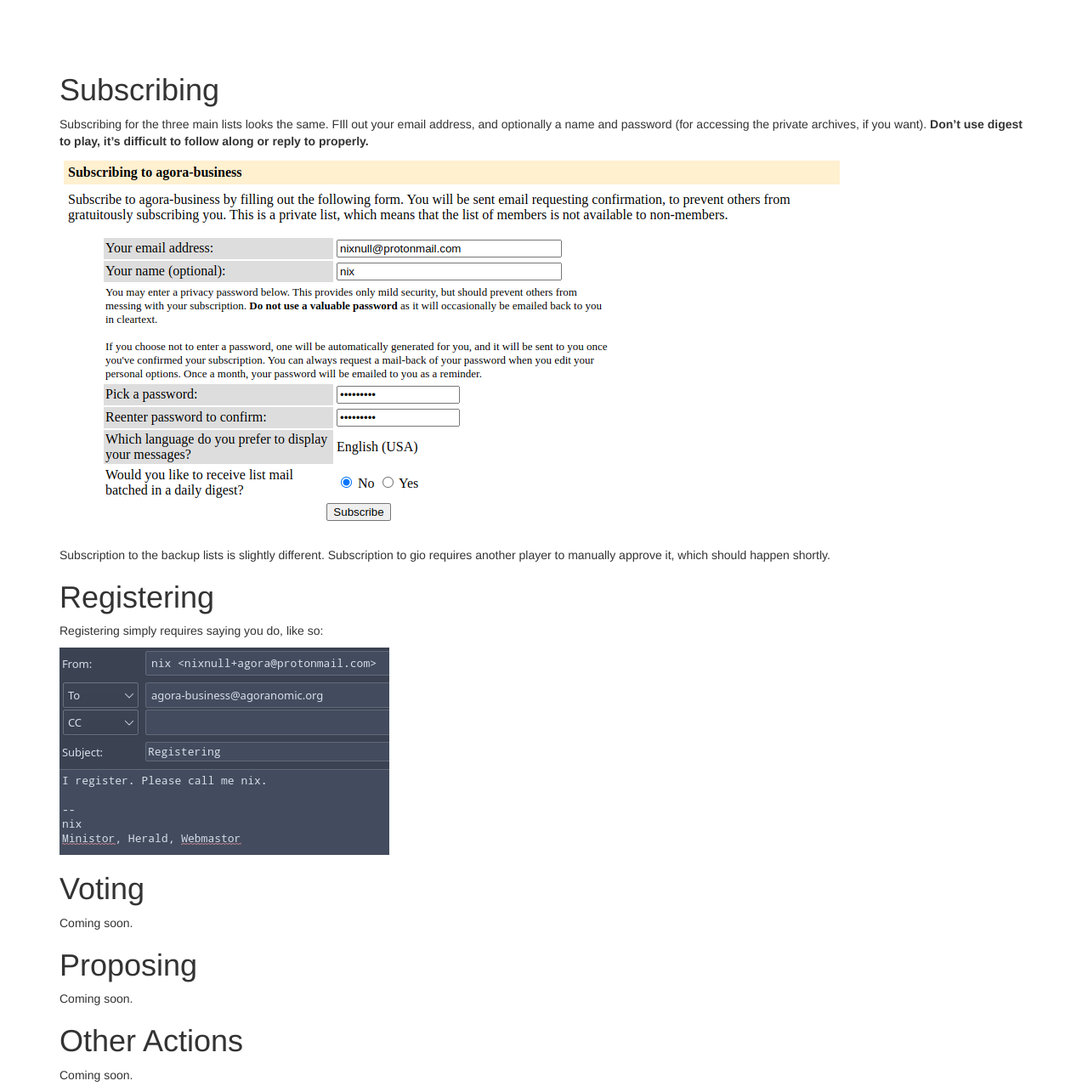
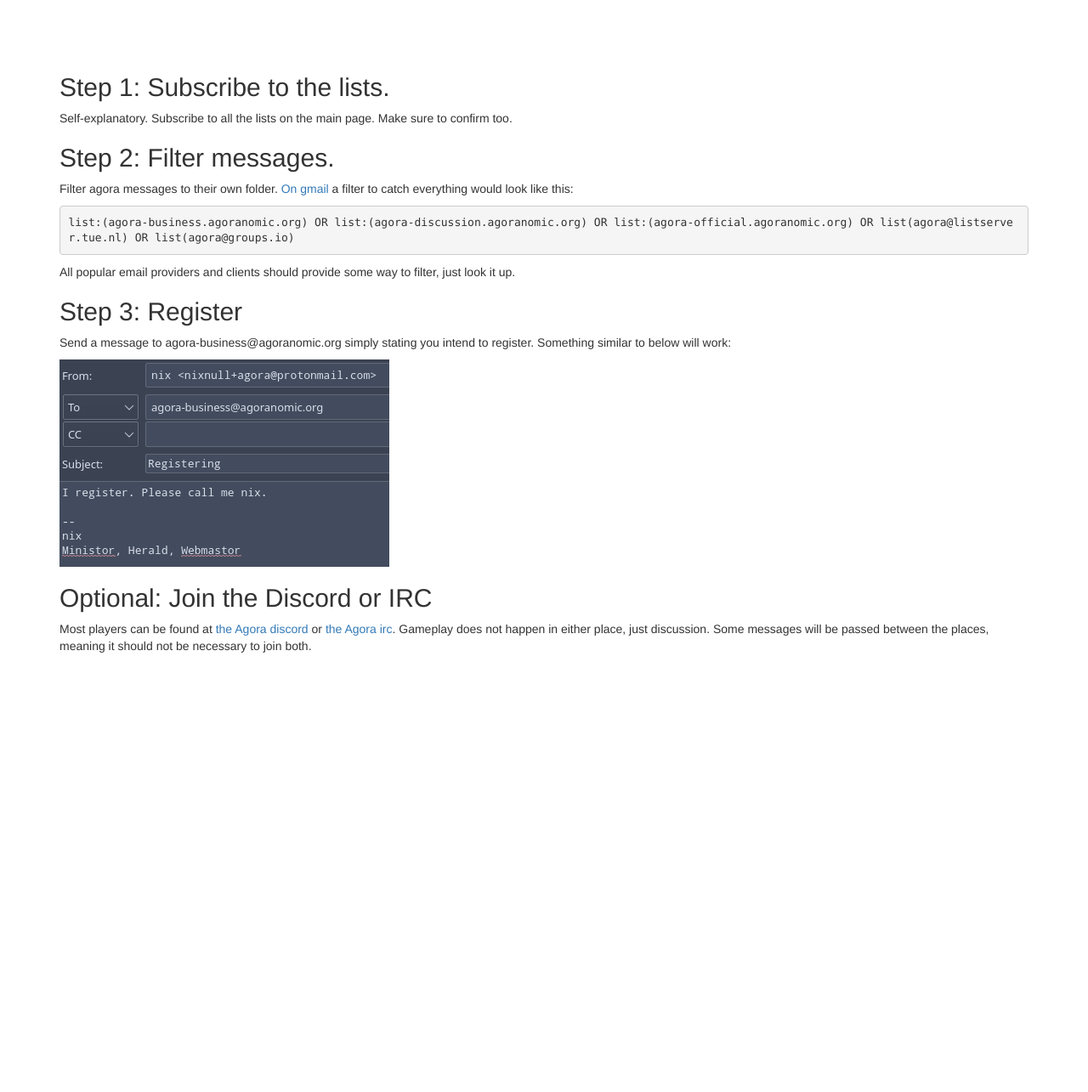
Before and after one commit to AgoraNomic/Help, a Jekyll site: the page built from quickstart_rewrite.md, in a window 1280 px wide, cut to the strip 104-1389 px from the top of the page. Shown: the whole strip at 85% size. Built offline with Jekyll 4.4.1, drawn with Linux system fonts in a browser that asks for light colours; nearby versions of some CDN libraries; our own code applies the rules of GitHub Pages for plain Markdown files; after the commit the page ends 900 px from its top, so only the background shows below that.

Commit message:
quickstart changes maybe

```diff
--- a/quickstart_rewrite.md
+++ b/quickstart_rewrite.md
@@ -1,25 +1,21 @@
-# Subscribing
+## Step 1: Subscribe to the lists.
 
-Subscribing for the three main lists looks the same. FIll out your email address, and optionally a name and password (for accessing the private archives, if you want). **Don't use digest to play, it's difficult to follow along or reply to properly.**
+Self-explanatory. Subscribe to all the lists on the main page. Make sure to confirm too.
 
-![Image of a filled out agora-business subscription.](subscribe.png)
+## Step 2: Filter messages.
 
-Subscription to the backup lists is slightly different. Subscription to gio requires another player to manually approve it, which should happen shortly.
+Filter agora messages to their own folder. [On gmail](https://support.google.com/mail/answer/6579?hl=en#zippy=%2Ccreate-a-filter) a filter to catch everything would look like this:
 
-# Registering
+    list:(agora-business.agoranomic.org) OR list:(agora-discussion.agoranomic.org) OR list:(agora-official.agoranomic.org) OR list(agora@listserver.tue.nl) OR list(agora@groups.io)
 
-Registering simply requires saying you do, like so:
+All popular email providers and clients should provide some way to filter, just look it up.
 
-![An example of what a registration email may look like.](register.png)
+## Step 3: Register
 
-# Voting
+Send a message to agora-business@agoranomic.org simply stating you intend to register. Something similar to below will work:
 
-Coming soon.
+![Image of an email that says "I register. Please call me nix."](register.png)
 
-# Proposing
+## Optional: Join the Discord or IRC
 
-Coming soon.
-
-# Other Actions
-
-Coming soon.
+Most players can be found at [the Agora discord](https://discord.gg/JCC6YGc) or [the Agora irc](irc://irc.libera.chat:6667/##nomic). Gameplay does not happen in either place, just discussion. Some messages will be passed between the places, meaning it should not be necessary to join both.
```
